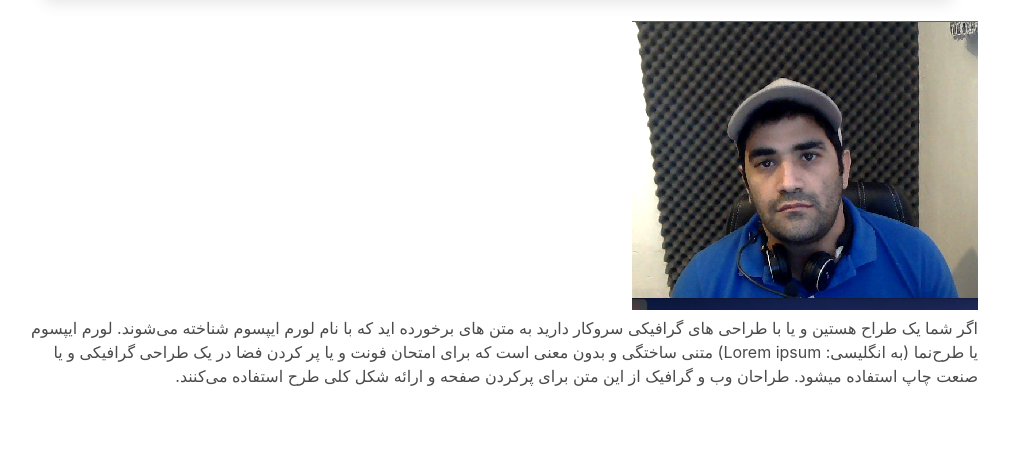
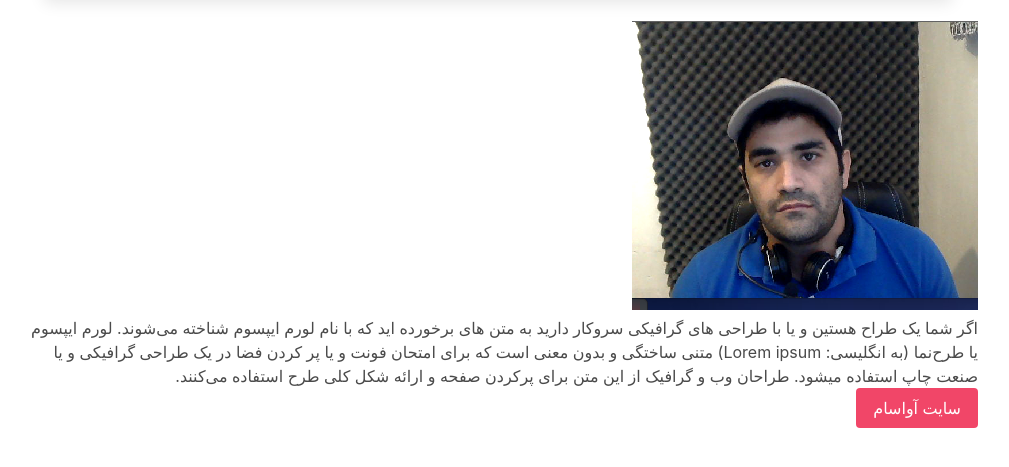
Before and after one commit to nikzad-avasam/android, a plain HTML site: page index.html in a window 1280 px wide. Shown: the part 151-618 px from the top of the page, without its empty margins (142-1151 px from the left). Drawn offline with Linux system fonts and the light colour scheme.

Commit message:
Update index.html

```diff
--- a/index.html
+++ b/index.html
@@ -3,6 +3,7 @@
   <head>
     <title>Title of the document</title>
   </head>
+  <title>صفحه ی شخصی در گیتهاب آموزش داده شده توسط سام نیکزاد</title>
   <link rel="stylesheet" href="css/app.css">
   <body class="container is-max-desktop">
 
@@ -12,5 +13,10 @@
     <div class="">
       اگر شما یک طراح هستین و یا با طراحی های گرافیکی سروکار دارید به متن های برخورده اید که با نام لورم ایپسوم شناخته می‌شوند. لورم ایپسوم یا طرح‌نما (به انگلیسی: Lorem ipsum) متنی ساختگی و بدون معنی است که برای امتحان فونت و یا پر کردن فضا در یک طراحی گرافیکی و یا صنعت چاپ استفاده میشود. طراحان وب و گرافیک از این متن برای پرکردن صفحه و ارائه شکل کلی طرح استفاده می‌کنند.
     </div>
+    <div>
+      <a
+         class="button is-danger"
+         href="https://avasam.ir">سایت آواسام </a>
+      </div>
   </body>
 </html>
```
